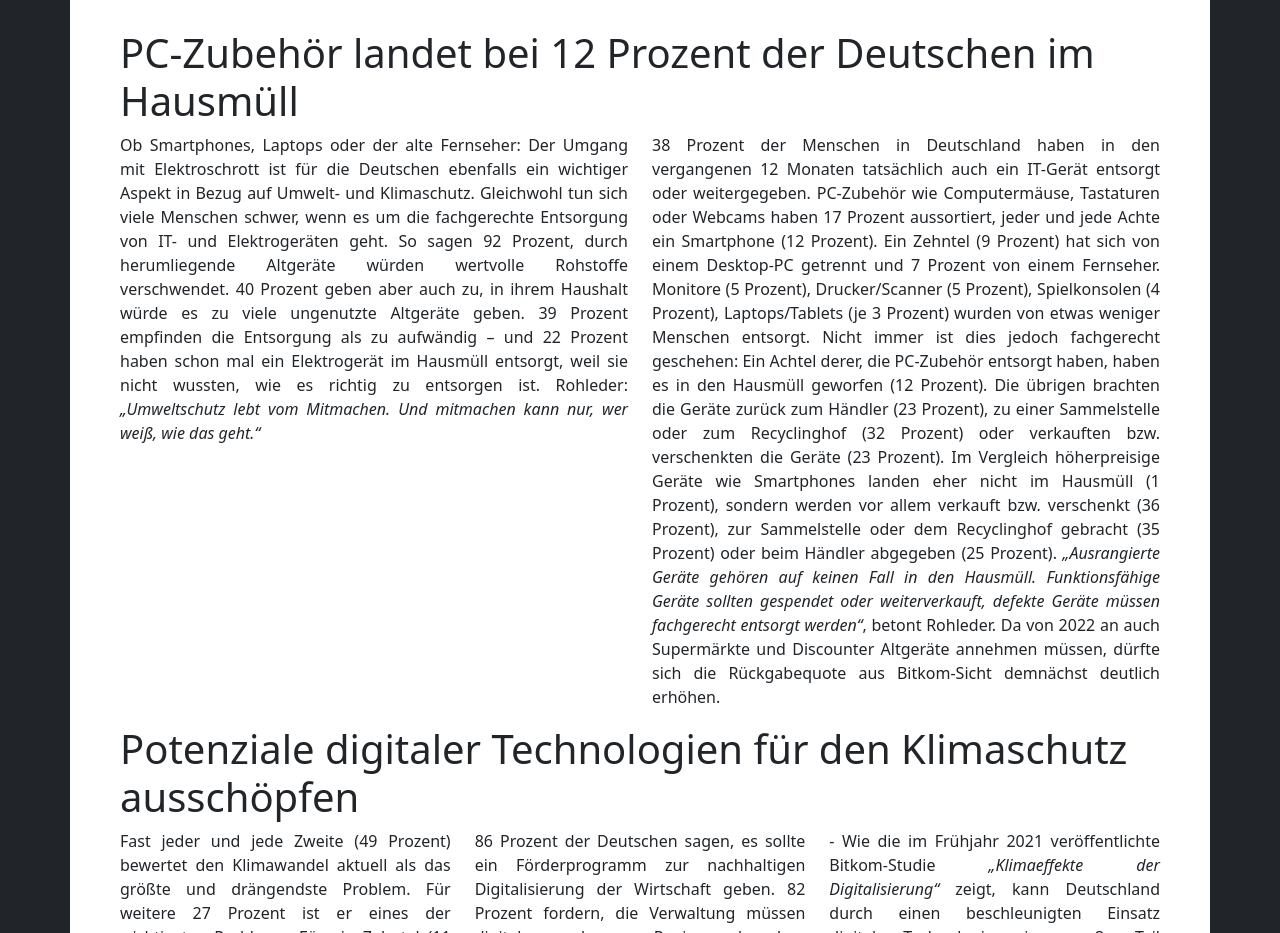
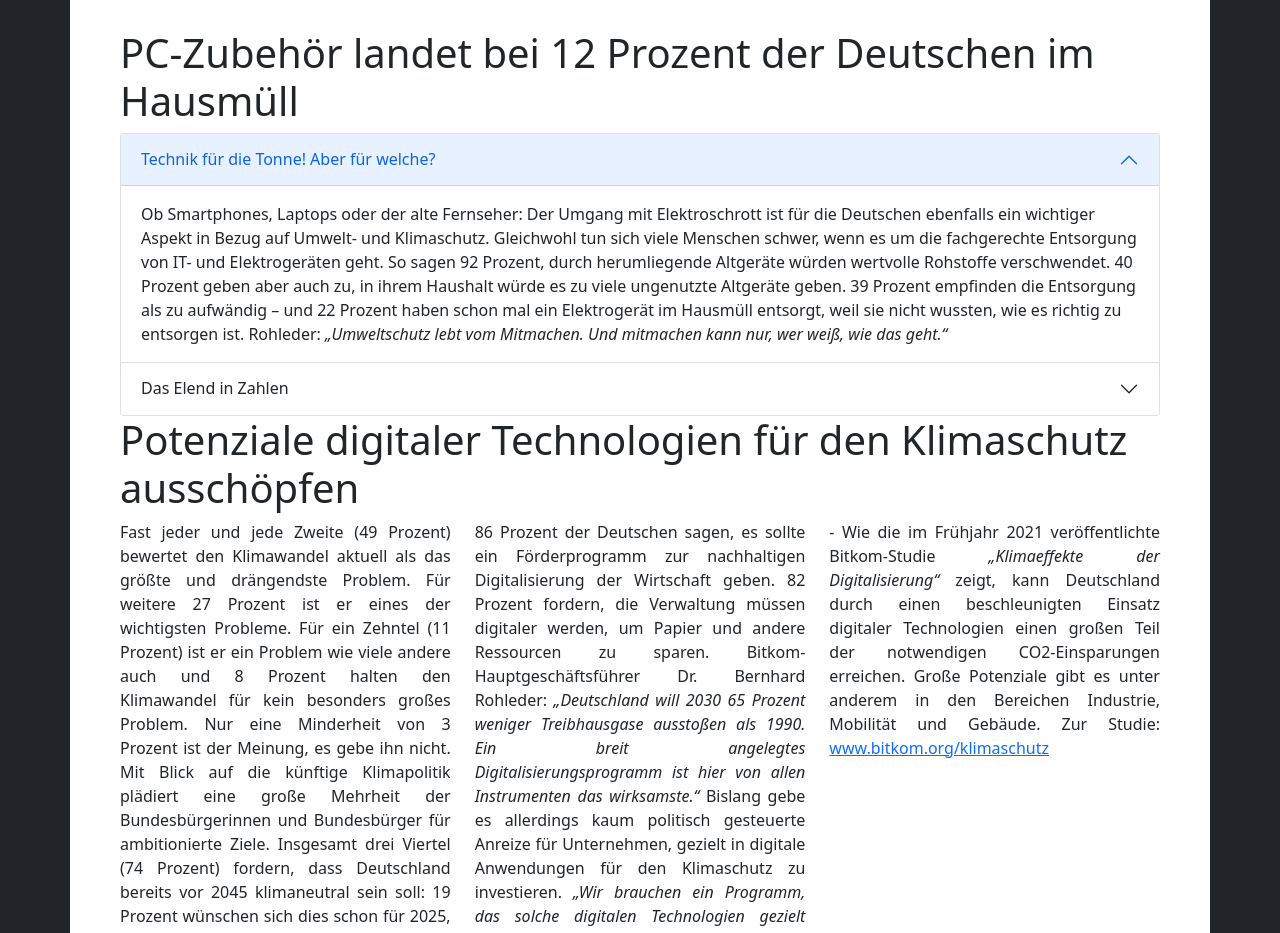
Before and after one commit to VirtualNonsense/website_exam, a website: page wsp2_projektarbeit_andreas_nachtmann.html in a window 1280 px wide. Shown: the part 2421-3354 px from the top of the page. Drawn offline with nearby package versions, Linux system fonts and the light colour scheme; files that its build step writes are made by us from their sources.

Commit message:
random accordion

```diff
--- a/scss/wsp2_projektarbeit_andreas_nachtmann.scss
+++ b/scss/wsp2_projektarbeit_andreas_nachtmann.scss
@@ -10,6 +10,10 @@ p {
 }
 
 li {
+  text-align: justify-all;
+}
+
+.accordion-body{
   text-align: justify-all;
 }
 
--- a/wsp2_projektarbeit_andreas_nachtmann.html
+++ b/wsp2_projektarbeit_andreas_nachtmann.html
@@ -285,32 +285,59 @@
         <h1 class="col-12" id="PC-Zubehör_landet_bei_12_Prozent_der_Deutschen_im_Hausmüll">
             PC-Zubehör landet bei 12 Prozent der Deutschen im Hausmüll
         </h1>
-        <p class="col-6">
-            Ob Smartphones, Laptops oder der alte Fernseher: Der Umgang mit Elektroschrott ist für die Deutschen
-            ebenfalls ein wichtiger Aspekt in Bezug auf Umwelt- und Klimaschutz. Gleichwohl tun sich viele Menschen
-            schwer, wenn es um die fachgerechte Entsorgung von IT- und Elektrogeräten geht. So sagen 92 Prozent, durch
-            herumliegende Altgeräte würden wertvolle Rohstoffe verschwendet. 40 Prozent geben aber auch zu, in ihrem
-            Haushalt würde es zu viele ungenutzte Altgeräte geben. 39 Prozent empfinden die Entsorgung als zu aufwändig
-            – und 22 Prozent haben schon mal ein Elektrogerät im Hausmüll entsorgt, weil sie nicht wussten, wie es
-            richtig zu entsorgen ist. Rohleder: <q>Umweltschutz lebt vom Mitmachen. Und mitmachen kann nur, wer weiß,
-            wie das geht.</q>
-        </p>
-        <p class="col-6">
-            38 Prozent der Menschen in Deutschland haben in den vergangenen 12 Monaten tatsächlich auch ein IT-Gerät
-            entsorgt oder weitergegeben. PC-Zubehör wie Computermäuse, Tastaturen oder Webcams haben 17 Prozent
-            aussortiert, jeder und jede Achte ein Smartphone (12 Prozent). Ein Zehntel (9 Prozent) hat sich von einem
-            Desktop-PC getrennt und 7 Prozent von einem Fernseher. Monitore (5 Prozent), Drucker/Scanner (5 Prozent),
-            Spielkonsolen (4 Prozent), Laptops/Tablets (je 3 Prozent) wurden von etwas weniger Menschen entsorgt. Nicht
-            immer ist dies jedoch fachgerecht geschehen: Ein Achtel derer, die PC-Zubehör entsorgt haben, haben es in
-            den Hausmüll geworfen (12 Prozent). Die übrigen brachten die Geräte zurück zum Händler (23 Prozent), zu
-            einer Sammelstelle oder zum Recyclinghof (32 Prozent) oder verkauften bzw. verschenkten die Geräte (23
-            Prozent). Im Vergleich höherpreisige Geräte wie Smartphones landen eher nicht im Hausmüll (1 Prozent),
-            sondern werden vor allem verkauft bzw. verschenkt (36 Prozent), zur Sammelstelle oder dem Recyclinghof
-            gebracht (35 Prozent) oder beim Händler abgegeben (25 Prozent). <q>Ausrangierte Geräte gehören auf keinen
-            Fall in den Hausmüll. Funktionsfähige Geräte sollten gespendet oder weiterverkauft, defekte Geräte müssen
-            fachgerecht entsorgt werden</q>, betont Rohleder. Da von 2022 an auch Supermärkte und Discounter Altgeräte
-            annehmen müssen, dürfte sich die Rückgabequote aus Bitkom-Sicht demnächst deutlich erhöhen.
-        </p>
+        <div class="accordion" id="accordionExample">
+            <div class="accordion-item">
+                <h2 class="accordion-header" id="headingOne">
+                    <button class="accordion-button" type="button" data-bs-toggle="collapse"
+                            data-bs-target="#collapseOne" aria-expanded="true" aria-controls="collapseOne">
+                        Technik für die Tonne! Aber für welche?
+                    </button>
+                </h2>
+                <div id="collapseOne" class="accordion-collapse collapse show" aria-labelledby="headingOne"
+                     data-bs-parent="#accordionExample">
+                    <div class="accordion-body">
+                        Ob Smartphones, Laptops oder der alte Fernseher: Der Umgang mit Elektroschrott ist für die
+                        Deutschen ebenfalls ein wichtiger Aspekt in Bezug auf Umwelt- und Klimaschutz. Gleichwohl tun
+                        sich viele Menschen schwer, wenn es um die fachgerechte Entsorgung von IT- und Elektrogeräten
+                        geht. So sagen 92 Prozent, durch herumliegende Altgeräte würden wertvolle Rohstoffe
+                        verschwendet. 40 Prozent geben aber auch zu, in ihrem Haushalt würde es zu viele ungenutzte
+                        Altgeräte geben. 39 Prozent empfinden die Entsorgung als zu aufwändig – und 22 Prozent haben
+                        schon mal ein Elektrogerät im Hausmüll entsorgt, weil sie nicht wussten, wie es richtig zu
+                        entsorgen ist. Rohleder: <q>Umweltschutz lebt vom Mitmachen. Und mitmachen kann nur, wer weiß,
+                        wie das geht.</q>
+                    </div>
+                </div>
+            </div>
+            <div class="accordion-item">
+                <h2 class="accordion-header" id="headingTwo">
+                    <button class="accordion-button collapsed" type="button" data-bs-toggle="collapse"
+                            data-bs-target="#collapseTwo" aria-expanded="false" aria-controls="collapseTwo">
+                        Das Elend in Zahlen
+                    </button>
+                </h2>
+                <div id="collapseTwo" class="accordion-collapse collapse" aria-labelledby="headingTwo"
+                     data-bs-parent="#accordionExample">
+                    <div class="accordion-body">
+                        38 Prozent der Menschen in Deutschland haben in den vergangenen 12 Monaten tatsächlich auch ein
+                        IT-Gerät entsorgt oder weitergegeben. PC-Zubehör wie Computermäuse, Tastaturen oder Webcams
+                        haben 17 Prozent aussortiert, jeder und jede Achte ein Smartphone (12 Prozent). Ein Zehntel (9
+                        Prozent) hat sich von einem Desktop-PC getrennt und 7 Prozent von einem Fernseher. Monitore (5
+                        Prozent), Drucker/Scanner (5 Prozent), Spielkonsolen (4 Prozent), Laptops/Tablets (je 3 Prozent)
+                        wurden von etwas weniger Menschen entsorgt. Nicht immer ist dies jedoch fachgerecht geschehen:
+                        Ein Achtel derer, die PC-Zubehör entsorgt haben, haben es in den Hausmüll geworfen (12 Prozent).
+                        Die übrigen brachten die Geräte zurück zum Händler (23 Prozent), zu einer Sammelstelle oder zum
+                        Recyclinghof (32 Prozent) oder verkauften bzw. verschenkten die Geräte (23 Prozent). Im
+                        Vergleich höherpreisige Geräte wie Smartphones landen eher nicht im Hausmüll (1 Prozent),
+                        sondern werden vor allem verkauft bzw. verschenkt (36 Prozent), zur Sammelstelle oder dem
+                        Recyclinghof gebracht (35 Prozent) oder beim Händler abgegeben (25 Prozent). <q>Ausrangierte
+                        Geräte gehören auf keinen Fall in den Hausmüll. Funktionsfähige Geräte sollten gespendet oder
+                        weiterverkauft, defekte Geräte müssen fachgerecht entsorgt werden</q>, betont Rohleder. Da von
+                        2022 an auch Supermärkte und Discounter Altgeräte annehmen müssen, dürfte sich die Rückgabequote
+                        aus Bitkom-Sicht demnächst deutlich erhöhen.
+                    </div>
+                </div>
+            </div>
+        </div>
     </article>
 
     <article class="row justify-content-center">
@@ -361,8 +388,10 @@
         <!-- Section: Social media -->
         <section class="mb-4">
             <!-- Facebook -->
-            <a class="btn btn-outline-light btn-floating m-1" href="#social" role="button"><div
-                    class="icon_box fab fa-facebook"></div></a>
+            <a class="btn btn-outline-light btn-floating m-1" href="#social" role="button">
+                <div
+                        class="icon_box fab fa-facebook"></div>
+            </a>
             <!-- twitter -->
             <a class="btn btn-outline-light btn-floating m-1" href="#social" role="button"><i
                     class="fab icon_box fa-twitter"></i></a>
@@ -373,12 +402,14 @@
             <a class="btn btn-outline-light btn-floating m-1" href="#social" role="button"><i
                     class="fab icon_box fa-pinterest"></i></a>
             <!-- github -->
-            <a class="btn btn-outline-light btn-floating m-1" href="#social" role="button"><i class="fab icon_box fa-github"></i></a>
+            <a class="btn btn-outline-light btn-floating m-1" href="#social" role="button"><i
+                    class="fab icon_box fa-github"></i></a>
             <!-- youtube -->
             <a class="btn btn-outline-light btn-floating m-1" href="#social" role="button"><i
                     class="fab icon_box_yt fa-youtube"></i></a>
             <!-- reddit -->
-            <a class="btn btn-outline-light btn-floating m-1" href="#social" role="button"><i class="fab icon_box fa-reddit"></i></a>
+            <a class="btn btn-outline-light btn-floating m-1" href="#social" role="button"><i
+                    class="fab icon_box fa-reddit"></i></a>
         </section>
         <!-- Section: Social media -->
     </div>
@@ -386,7 +417,8 @@
 
     <!-- source -->
     <div class="text-center p-3" style="background-color: rgba(0, 0, 0, 0.2);">
-        Quelle: veröffentlicht am 21. Oktober 2021 auf  <a class="text-white" href="https://www.bitkom.org/Presse/Presseinformation/Wunsch-mehr-digitaler-Umweltschutz">www.bitkom.org</a>
+        Quelle: veröffentlicht am 21. Oktober 2021 auf <a class="text-white"
+                                                          href="https://www.bitkom.org/Presse/Presseinformation/Wunsch-mehr-digitaler-Umweltschutz">www.bitkom.org</a>
     </div>
 </footer>
 </body>
```
